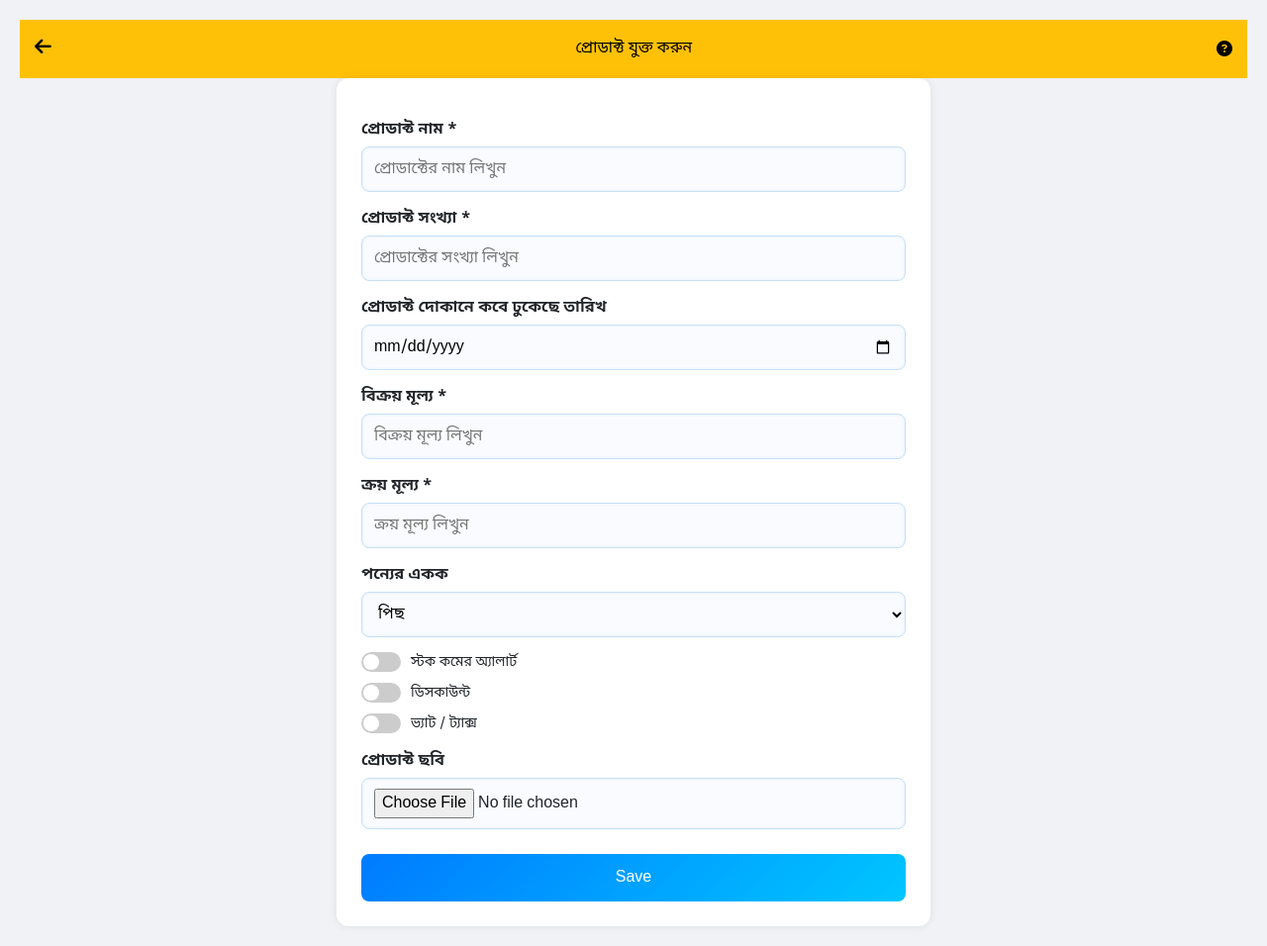
After one commit to TanveerBhuiyan707/amar-hishab, a PHP site: page /add_product.php in a window 1280 px wide. The commit adds this page. Shown: the whole page at 99% size. Run offline with PHP 8.4, Linux system fonts and the light colour scheme.

Commit message:
nothing special changes

```diff
--- /dev/null
+++ b/add_product.php
@@ -0,0 +1,291 @@
+<?php
+  include "db.php";
+?>
+<!DOCTYPE html>
+<html lang="en">
+<head>
+  <meta charset="UTF-8">
+  <meta name="viewport" content="width=device-width, initial-scale=1.0">
+  <title>add product</title>
+  <link rel="stylesheet" href="https://cdnjs.cloudflare.com/ajax/libs/font-awesome/6.5.0/css/all.min.css">
+  <link href="https://cdn.jsdelivr.net/npm/bootstrap@5.3.0/dist/css/bootstrap.min.css" rel="stylesheet">
+  <link href="https://fonts.googleapis.com/css2?family=Noto+Sans+Bengali&display=swap" rel="stylesheet">
+  <style>
+    .back-btn {
+      font-size: 1.2rem;
+      cursor: pointer;
+    }
+
+    header {
+      background: #ffc107;
+      color: #000;
+      padding: 15px;
+      display: flex;
+      justify-content: space-between;
+      align-items: center;
+    }
+
+    body {
+      font-family: 'Noto Sans Bengali', sans-serif;
+      background: #f0f2f5;
+      padding: 20px;
+    }
+
+    form {
+      background: #fff;
+      padding: 25px;
+      border-radius: 12px;
+      box-shadow: 0 0 10px rgba(0,0,0,0.08);
+    }
+
+    label {
+      display: block;
+      margin-top: 15px;
+      font-weight: 600;
+    }
+
+    input[type="text"],
+    input[type="number"],
+    input[type="date"],
+    select,
+    input[type="file"] {
+      width: 100%;
+      padding: 10px 12px;
+      margin-top: 5px;
+      border-radius: 8px;
+      border: 1px solid #c7e0f5;
+      background: #f9fbff;
+      box-shadow: inset 0 0 3px #e0f0ff;
+    }
+
+    input:focus, select:focus {
+      outline: none;
+      border-color: #007bff;
+      background: #eef8ff;
+    }
+
+    .switches {
+      margin-top: 15px;
+    }
+
+    .switch {
+      display: flex;
+      align-items: center;
+      margin-top: 10px;
+    }
+
+    .switch input {
+      display: none;
+    }
+
+    .slider {
+      width: 40px;
+      height: 20px;
+      background: #ccc;
+      border-radius: 20px;
+      position: relative;
+      transition: 0.4s;
+      margin-right: 10px;
+    }
+
+    .slider::before {
+      content: "";
+      position: absolute;
+      height: 16px;
+      width: 16px;
+      left: 2px;
+      bottom: 2px;
+      background-color: white;
+      border-radius: 50%;
+      transition: 0.4s;
+    }
+
+    .switch input:checked + .slider {
+      background-color: #4CAF50;
+    }
+
+    .switch input:checked + .slider::before {
+      transform: translateX(20px);
+    }
+
+    .switch-label {
+      font-size: 14px;
+      font-weight: 500;
+    }
+
+    button {
+      margin-top: 25px;
+      padding: 12px 25px;
+      background: linear-gradient(135deg, #007bff, #00c6ff);
+      color: white;
+      border: none;
+      border-radius: 8px;
+      font-size: 16px;
+      cursor: pointer;
+      width: 100%;
+    }
+
+    button:hover {
+      background: linear-gradient(135deg, #0056b3, #0095c9);
+    }
+
+    @media (max-width: 600px) {
+      form {
+        padding: 15px;
+      }
+
+      button {
+        font-size: 15px;
+      }
+    }
+
+    /* Newly Added Hidden Class */
+    .hidden {
+      display: none;
+    }
+  </style>
+</head>
+<body>
+
+
+<!-- form er sathe backend connected -->
+<?php
+// Recive data from the form
+if ($_SERVER["REQUEST_METHOD"] == "POST") {
+$product_name = $_POST['product_name'];
+$product_quantity = $_POST['product_quantity'];
+$product_entry_date = $_POST['product_entry_date'] ?? null;
+$sell_price = $_POST['sell_price'];
+$buy_price = $_POST['buy_price'];
+$unit = $_POST['unit'] ?? null;
+$stock_alert = isset($_POST['stock_alert']) ? 1: 0;
+$discount = isset($_POST['discount']) ? 1: 0;
+$vat_tax = isset($_POST['vat_tax']) ? 1:0;
+$min_stock = isset($_POST['min_stock']) ? (int) $_POST['min_stock'] : 0;
+
+
+// Image upload handling
+$image_name = "";
+if (isset($_FILES['product_pic']) && $_FILES['product_pic']['error'] == 0) {
+  $upload_dir = "uploads/";
+  if(!is_dir($upload_dir)){
+    mkdir($upload_dir,0777,true);//create upload folder if not exist
+  }
+  $image_name = time() . '_' . basename($_FILES["product_pic"]["name"]);
+  $target_file = $upload_dir . $image_name;
+
+  move_uploaded_file($_FILES["product_pic"]["tmp_name"],$target_file);
+}
+
+
+// Insert query
+$sql = "INSERT INTO products
+(product_name,product_quantity,product_entry_date,sell_price,buy_price,unit,stock_alert,discount,vat_tax,image,min_stock)
+VALUES (?,?,?,?,?,?,?,?,?,?,?)";
+
+
+$stmp = $conn->prepare($sql);
+$stmp->bind_param("sissddiiisi",$product_name,$product_quantity,$product_entry_date,$sell_price,$buy_price,$unit,$stock_alert,$discount,$vat_tax,$image_name,$min_stock);
+
+
+if($stmp->execute()){
+  echo "<script>alert('product saved successfully !');window.location.href='add_product.php';</script>";
+}else{
+  echo "something wrong" . $stmp->error;
+}
+
+$stmp->close();
+$conn->close();
+}
+?>
+  <header>
+    <div class="back-btn" onclick="goBack()">
+      <i class="fas fa-arrow-left"></i>
+    </div>
+    <div><span>প্রোডাক্ট যুক্ত করুন</span></div>
+    <i class="fas fa-question-circle"></i>
+  </header>
+
+  <form  method="POST" enctype="multipart/form-data" style="max-width: 600px; margin: auto;" id="productForm">
+    <label for="product_name">প্রোডাক্ট নাম *</label>
+    <input type="text" id="product_name" name="product_name" required placeholder="প্রোডাক্টের নাম লিখুন">
+
+    <label for="product_quantity">প্রোডাক্ট সংখ্যা *</label>
+    <input type="number" id="product_quantity" name="product_quantity" required placeholder="প্রোডাক্টের সংখ্যা লিখুন" min="1">
+
+    <label for="product_entry_date">প্রোডাক্ট দোকানে কবে ঢুকেছে তারিখ</label>
+    <input type="date" id="product_entry_date" name="product_entry_date">
+
+    <label for="sell_price">বিক্রয় মূল্য *</label>
+    <input type="number" step="0.01" id="sell_price" name="sell_price" required placeholder="বিক্রয় মূল্য লিখুন">
+
+    <label for="buy_price">ক্রয় মূল্য *</label>
+    <input type="number" step="0.01" id="buy_price" name="buy_price" required placeholder="ক্রয় মূল্য লিখুন">
+
+    <label for="unit">পন্যের একক</label>
+    <select id="unit" name="unit">
+      <option value="pis">পিছ</option>
+      <option value="goj">গজ</option>
+      <option value="dojon">ডজন</option>
+      <option value="inch">ইঞ্চি</option>
+      <option value="haat">হাত</option>
+    </select>
+
+    <div class="switches">
+      <label class="switch">
+        <input type="checkbox" name="stock_alert" id="stock_alert" value="1" onchange="toggleStockLimit()">
+        <span class="slider"></span>
+        <span class="switch-label">স্টক কমের অ্যালার্ট</span>
+      </label>
+      <div id="min_stock_limit_group" class="mb-4 hidden">
+        <label for="min_stock" class="block mb-1 font-medium">নূন্যতম স্টক লিমিট</label>
+        <input type="number" id="min_stock" name="min_stock" class="w-full border border-gray-300 rounded px-3 py-2" placeholder="উদাহরণ: 10">
+      </div>
+
+      <label class="switch">
+        <input type="checkbox" name="discount" value="1">
+        <span class="slider"></span>
+        <span class="switch-label">ডিসকাউন্ট</span>
+      </label>
+      <label class="switch">
+        <input type="checkbox" name="vat_tax" value="1">
+        <span class="slider"></span>
+        <span class="switch-label">ভ্যাট / ট্যাক্স</span>
+      </label>
+    </div>
+
+    <label for="product_pic">প্রোডাক্ট ছবি</label>
+    <input type="file" id="product_pic" name="product_pic" accept="image/*" onchange="previewImage(event)">
+    <img id="preview" style="max-width: 100px; margin-top: 10px; display: none;"/>
+
+    <button type="submit">Save</button>
+  </form>
+
+  <script>
+    function goBack() {
+      window.history.back();
+    }
+
+    function toggleStockLimit() {
+      const checkbox = document.getElementById("stock_alert");
+      const stockLimitGroup = document.getElementById("min_stock_limit_group");
+
+      if (checkbox.checked) {
+        stockLimitGroup.classList.remove("hidden");
+      } else {
+        stockLimitGroup.classList.add("hidden");
+      }
+    }
+
+    function previewImage(event) {
+      const reader = new FileReader();
+      reader.onload = function(){
+        const preview = document.getElementById('preview');
+        preview.src = reader.result;
+        preview.style.display = 'block';
+      }
+      reader.readAsDataURL(event.target.files[0]);
+    }
+  </script>
+</body>
+</html>
--- a/expenses_ledger.php
+++ b/expenses_ledger.php
@@ -5,7 +5,7 @@
   <meta name="viewport" content="width=device-width, initial-scale=1.0">
   <title>খরচ</title>
   <link rel="stylesheet" href="https://cdnjs.cloudflare.com/ajax/libs/font-awesome/6.5.0/css/all.min.css">
-    <link href="https://cdn.jsdelivr.net/npm/bootstrap@5.3.0/dist/css/bootstrap.min.css" rel="stylesheet">
+  <link href="https://cdn.jsdelivr.net/npm/bootstrap@5.3.0/dist/css/bootstrap.min.css" rel="stylesheet">
   <link href="https://fonts.googleapis.com/css2?family=Noto+Sans+Bengali&display=swap" rel="stylesheet">
   <style>
     * {
```
Also changed, not shown: file.txt (added, +195 -0 lines), shopStock.php (+6 -5 lines), shop_stock_history.php (added, +147 -0 lines), uploads/1748795545_0 prb.png (added).
